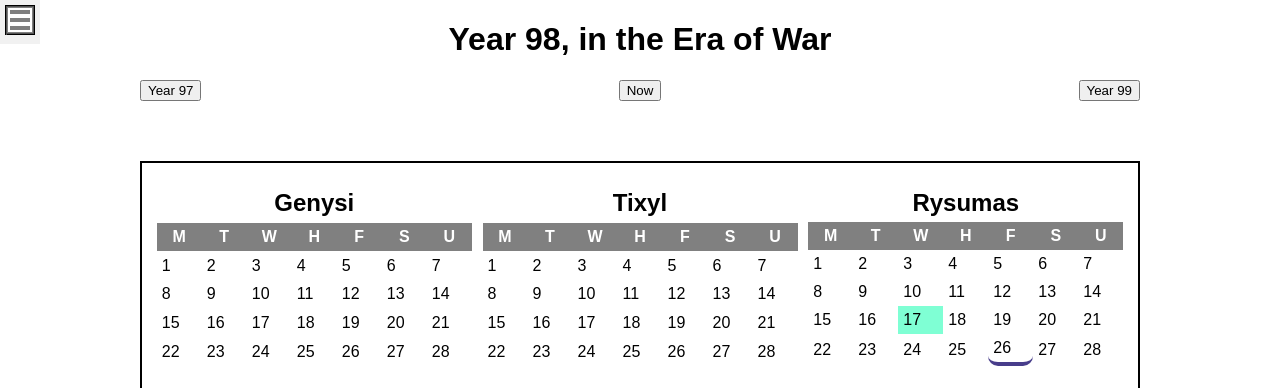
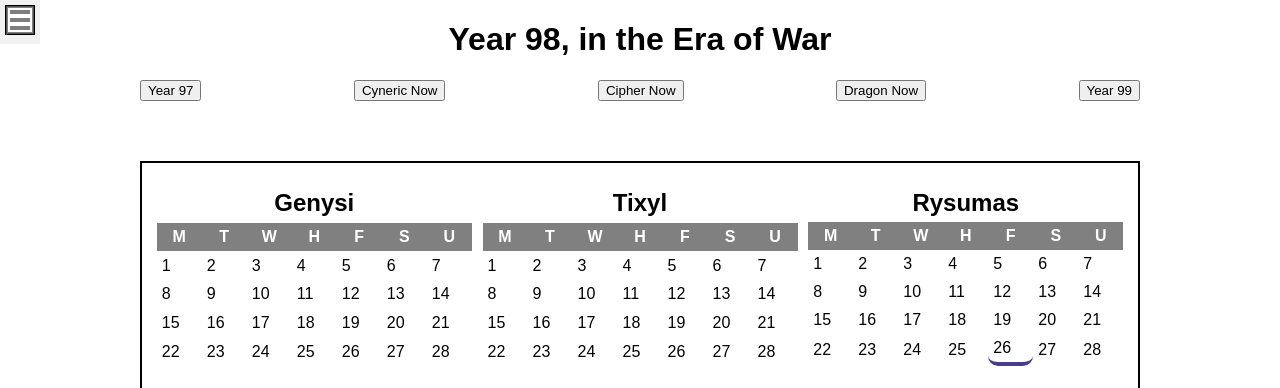
Before and after one commit to Dude036/Cyneric, a Django app: page /news/ in a window 1280 px wide. Shown: the top 388 px of the page. Run offline with Django 3.2, Linux system fonts and the light colour scheme; data that the repository does not hold is empty; parts of the project's set-up code (start-up, migrations or seed data) failed here and were passed over.

Commit message:
Adding GOTO buttons depending on the campaign

```diff
--- a/news/views.py
+++ b/news/views.py
@@ -19,7 +19,7 @@ Holidays = [
 
 cipher = Holiday(Date(16, Month.Play, 98, Era.Sixth_Age), "Jared's Campaign", "")
 cyneric = Holiday(Date(26, Month.Fruiting, 98, Era.Sixth_Age), "Atticus' Campaign", "")
-dragon = Holiday(Date(17, Month.Roots , 98, Era.Sixth_Age), "Dragon Campaign", "")
+dragon = Holiday(Date(17, Month.Roots , 65, Era.Sixth_Age), "Dragon Campaign", "")
 
 
 @register.filter
@@ -129,6 +129,12 @@ def calender_era(request, year, era):
         'cipher': cipher.Date.to_dict(),
         'cyneric': cyneric.Date.to_dict(),
         'dragon': dragon.Date.to_dict(),
+        'cipher_year': cipher.Date.Year,
+        'cyneric_year': cyneric.Date.Year,
+        'dragon_year': dragon.Date.Year,
+        'cipher_era': int(cipher.Date.Era),
+        'cyneric_era': int(cyneric.Date.Era),
+        'dragon_era': int(dragon.Date.Era),
         'current_year': year,
         'previous_year': year - 1,
         'next_year': year + 1,
--- a/static/templates/news.html
+++ b/static/templates/news.html
@@ -8,7 +8,9 @@
   </h1>
   <div style="display: flex; flex-direction: row; justify-content: space-between;">
     <input type="button" value="Year {{ previous_year }}" onclick="location.href='{% url 'news:calender_era' era previous_year %}';" />
-    <input type="button" value="Now" onclick="location.href='{% url 'news:calender' %}';" />
+    <input type="button" value="Cyneric Now" onclick="location.href='{% url 'news:calender_era' cyneric_era cyneric_year %}';" />
+    <input type="button" value="Cipher Now" onclick="location.href='{% url 'news:calender_era' cipher_era cipher_year %}';" />
+    <input type="button" value="Dragon Now" onclick="location.href='{% url 'news:calender_era' dragon_era dragon_year %}';" />
     <input type="button" value="Year {{ next_year }}" onclick="location.href='{% url 'news:calender_era' era next_year %}';" />
   </div>
   <div class="calender">
```
